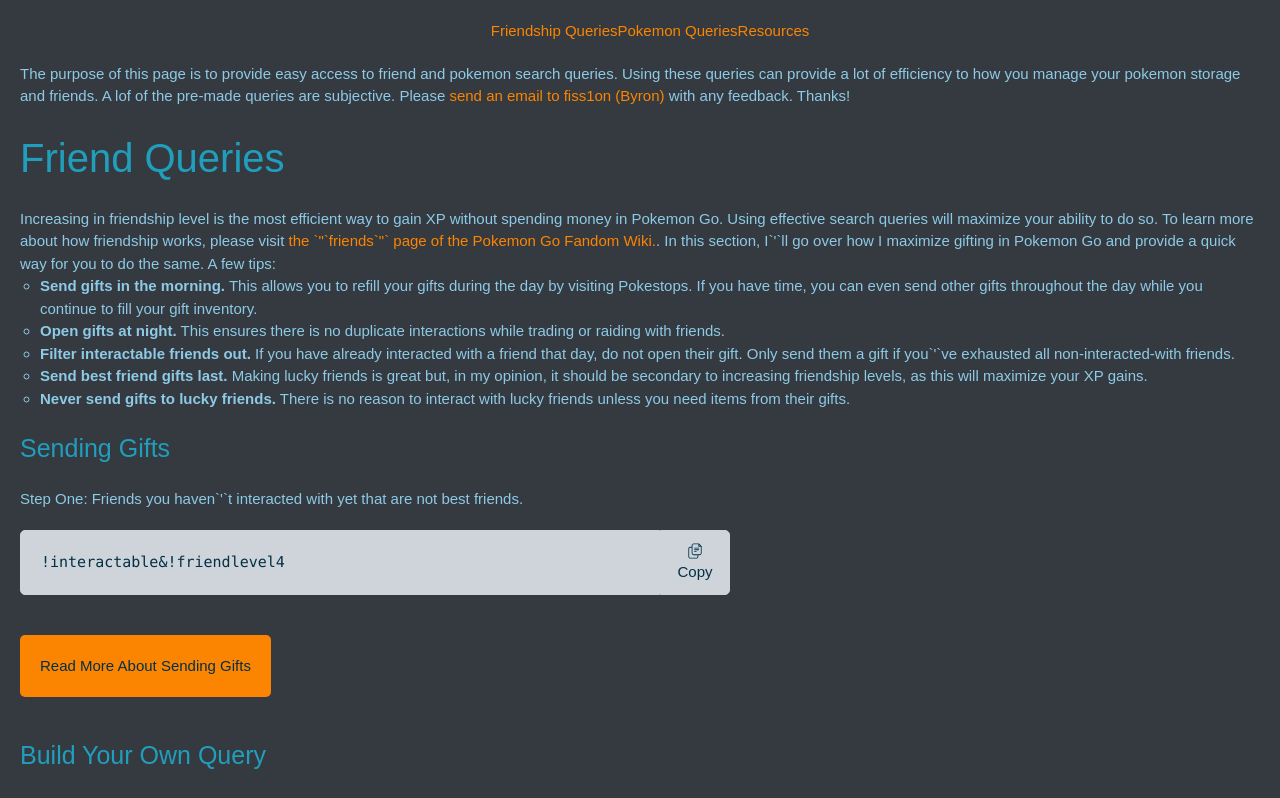
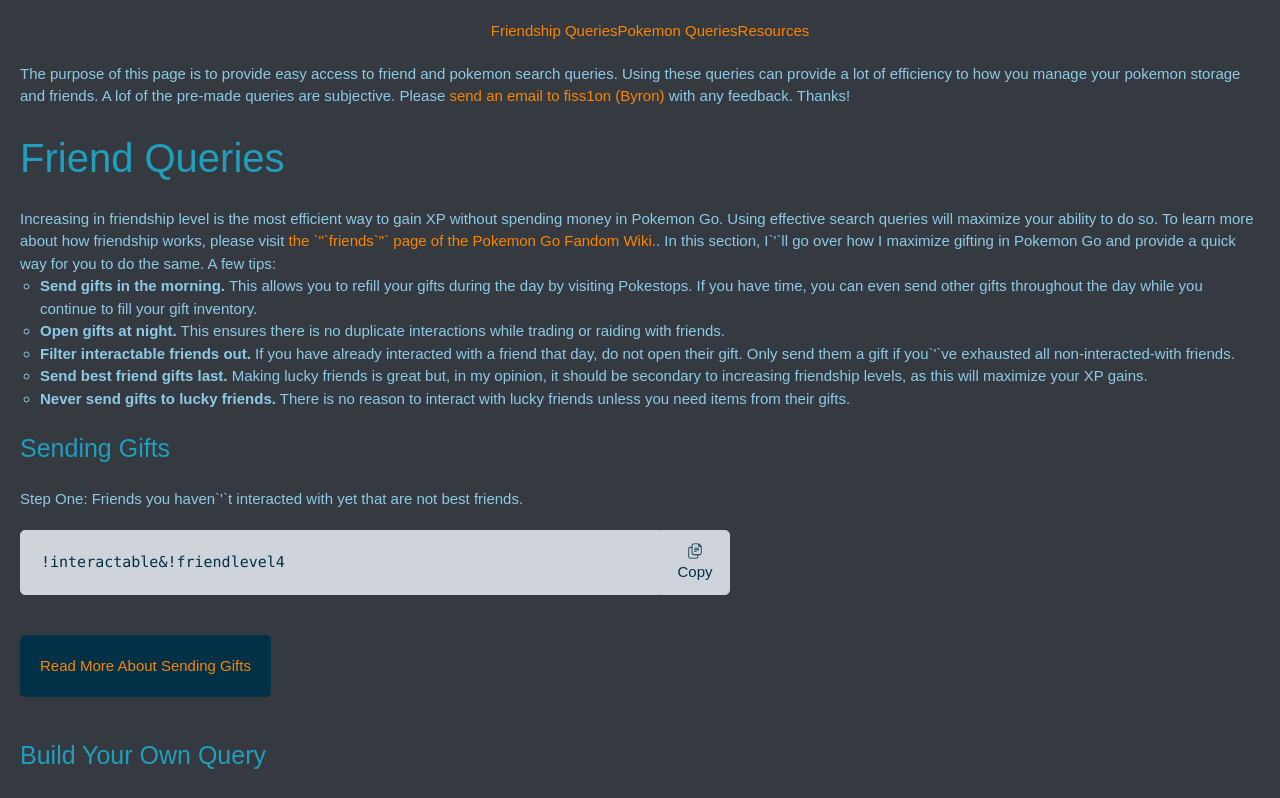
Before and after one commit to ByronDDelpinal/pogo-helper, a Next.js app: page / in a window 1280 px wide. Shown: the top 798 px of the page. Built offline with nearby package versions, Linux system fonts and the light colour scheme.

Commit message:
fix: update collapsible button styling

```diff
--- a/src/app/components/CollapsibleSection.tsx
+++ b/src/app/components/CollapsibleSection.tsx
@@ -14,9 +14,9 @@
   const [isCollapsed, setIsCollapsed] = React.useState(collapsed)
 
   const collapsibleButtonStyle = {
-    background: 'var(--action-low)',
+    background: 'var(--primary)',
     borderRadius: '5px',
-    color: 'var(--primary)',
+    color: 'var(--action-low)',
     margin: 'var(--spacing-m) auto',
     padding: 'var(--spacing-m) var(--spacing-m)',
     maxWidth: '75vw'
```
Also changed, not shown: 1 other file (tests, documents, lock files or other folders).
